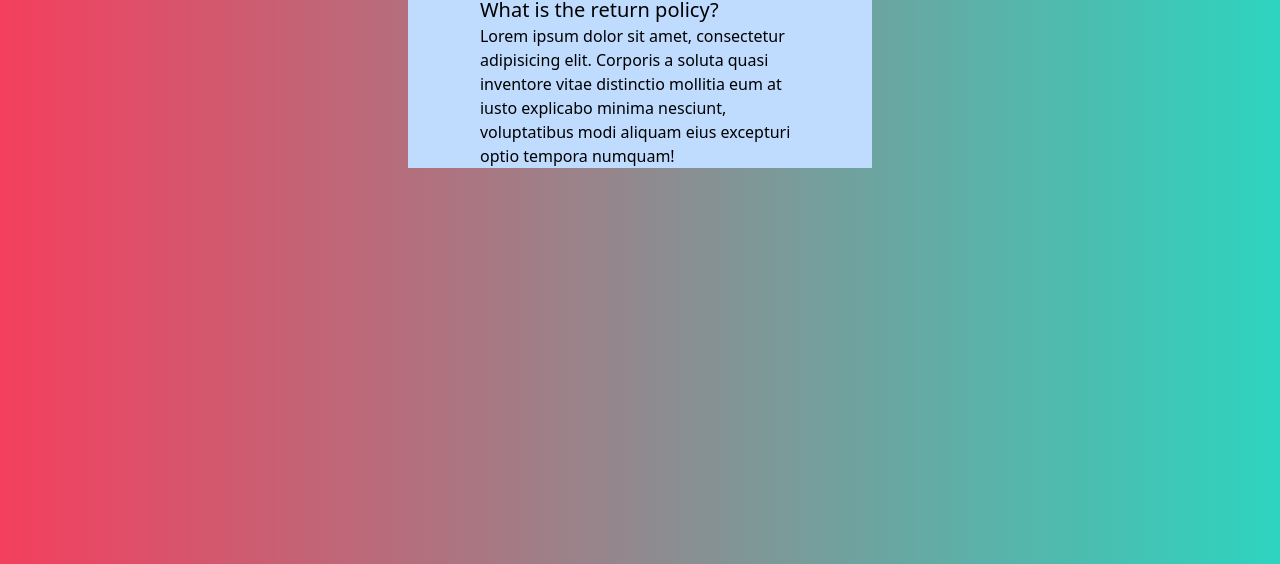
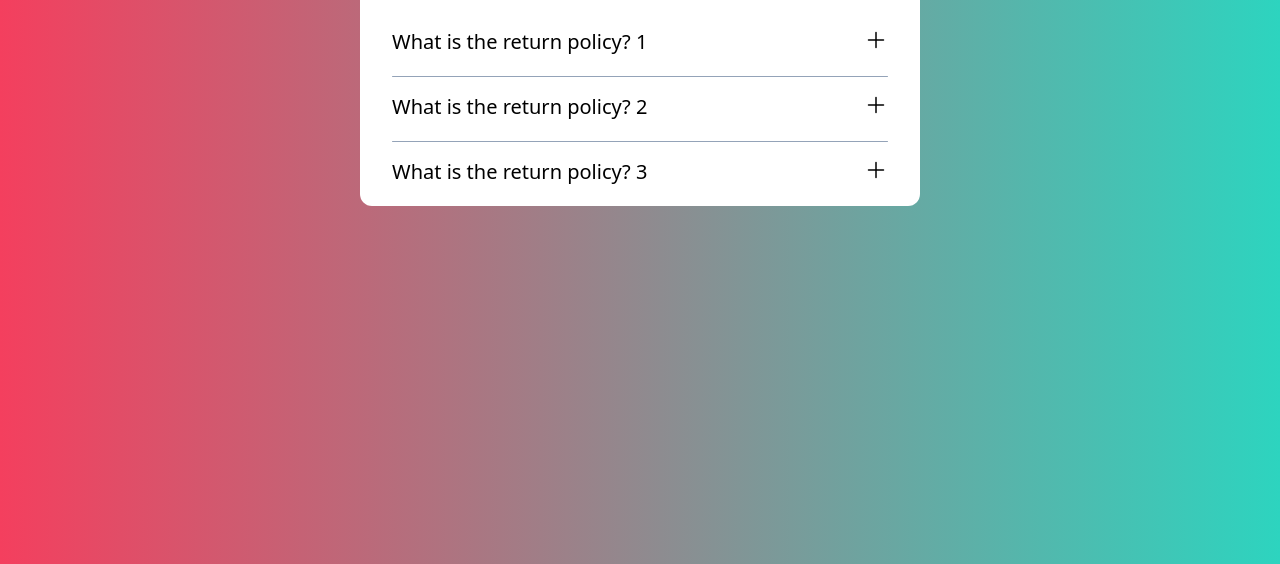
Before and after one commit to ZorageV/FAQS-JS, a website built with Vite: page index.html in a window 1280 px wide. Shown: the part 236-800 px from the top of the page. Built offline with nearby package versions, Linux system fonts and the light colour scheme.

Commit message:
Added basic JS

```diff
--- a/index.html
+++ b/index.html
@@ -8,16 +8,58 @@
     <title>Document</title>
 </head>
 <body class="bg-gradient-to-r from-rose-500 to-teal-400">
-    <div class="w-fit h-fit mx-auto mt-40">
+    <div class="w-fit h-fit mx-auto mt-40 bg-white rounded-xl px-8 py-4">
         <div>
-            <h1 class="text-4xl">
+            <h1 class="text-4xl font-bold">
                 Frequently asked questions
             </h1>
         </div>
-        <div class="flex justify-center mt-8 bg-blue-200">
-            <div id="first">
-                <h2 class="question_1 text-xl">What is the return policy?</h2>
-                <p class="answer_1 w-80 text-md">Lorem ipsum dolor sit amet,
+        <div id="main_div" class=" mx-auto mt-12">
+            <!-- first question -->
+            <div id="first" class="h-8 overflow-hidden">
+                <div id="question_1" class="flex justify-between cursor-pointer">
+                <h2 class="text-xl">What is the return policy? 1</h2>
+                <svg id="plus_1" xmlns="http://www.w3.org/2000/svg" fill="none" viewBox="0 0 24 24" stroke-width="1.5" stroke="currentColor" class="w-6 h-6">
+                    <path stroke-linecap="round" stroke-linejoin="round" d="M12 4.5v15m7.5-7.5h-15" />
+                </svg>
+                </div>
+                <p id="answer_1" class="w-96 text-md pt-4">Lorem ipsum dolor sit amet,
+                    consectetur adipisicing elit.
+                    Corporis a soluta quasi inventore
+                    vitae distinctio mollitia eum at
+                    iusto explicabo minima nesciunt,
+                    voluptatibus modi aliquam eius
+                    excepturi optio tempora numquam!</p>
+            </div>
+            <hr class="border-1 border-slate-400 rounded-3xl my-4">
+
+            <!-- Second question  -->
+            <div id="second" class="h-8 overflow-hidden">
+                <div id="question_2" class="flex justify-between cursor-pointer">
+                <h2 class="text-xl">What is the return policy? 2</h2>
+                <svg id="plus_2" xmlns="http://www.w3.org/2000/svg" fill="none" viewBox="0 0 24 24" stroke-width="1.5" stroke="currentColor" class="w-6 h-6">
+                    <path stroke-linecap="round" stroke-linejoin="round" d="M12 4.5v15m7.5-7.5h-15" />
+                    </svg>
+                </div>
+                <p id="answer_2" class="w-96 text-sm pt-4">Lorem ipsum dolor sit amet,
+                    consectetur adipisicing elit.
+                    Corporis a soluta quasi inventore
+                    vitae distinctio mollitia eum at
+                    iusto explicabo minima nesciunt,
+                    voluptatibus modi aliquam eius
+                    excepturi optio tempora numquam!</p>
+            </div>
+            <hr class="border-1 border-slate-400 rounded-3xl my-4">
+
+            <!-- third question -->
+            <div id="third" class="h-8 overflow-hidden">
+                <div id="question_3" class="flex justify-between cursor-pointer">
+                <h2 class="text-xl">What is the return policy? 3</h2>
+                <svg id="plus_3" xmlns="http://www.w3.org/2000/svg" fill="none" viewBox="0 0 24 24" stroke-width="1.5" stroke="currentColor" class="w-6 h-6">
+                    <path stroke-linecap="round" stroke-linejoin="round" d="M12 4.5v15m7.5-7.5h-15" />
+                    </svg>
+                </div>
+                <p id="answer_3" class="w-96 text-md pt-4">Lorem ipsum dolor sit amet,
                     consectetur adipisicing elit.
                     Corporis a soluta quasi inventore
                     vitae distinctio mollitia eum at
@@ -26,7 +68,6 @@
                     excepturi optio tempora numquam!</p>
             </div>
         </div>
-        </div>
     </div>
 </body>
 <script src="index.js"></script>
--- a/index.js
+++ b/index.js
@@ -0,0 +1,22 @@
+let firstReveal = document.getElementById("question_1")
+
+firstReveal.addEventListener("click", function(){
+    firstReveal.parentElement.classList.remove("h-8", "overflow-hidden")
+    firstReveal.parentElement.classList.add("h-fit")
+})
+
+
+let secondReveal = document.getElementById("question_2")
+
+secondReveal.addEventListener("click", function(){
+    secondReveal.parentElement.classList.remove("h-8", "overflow-hidden")
+    secondReveal.parentElement.classList.add("h-fit")
+})
+
+
+let thirdReveal = document.getElementById("question_3")
+
+thirdReveal.addEventListener("click", function(){
+    thirdReveal.parentElement.classList.remove("h-8", "overflow-hidden")
+    thirdReveal.parentElement.classList.add("h-fit")
+})
```
Also changed, not shown: README.md.
